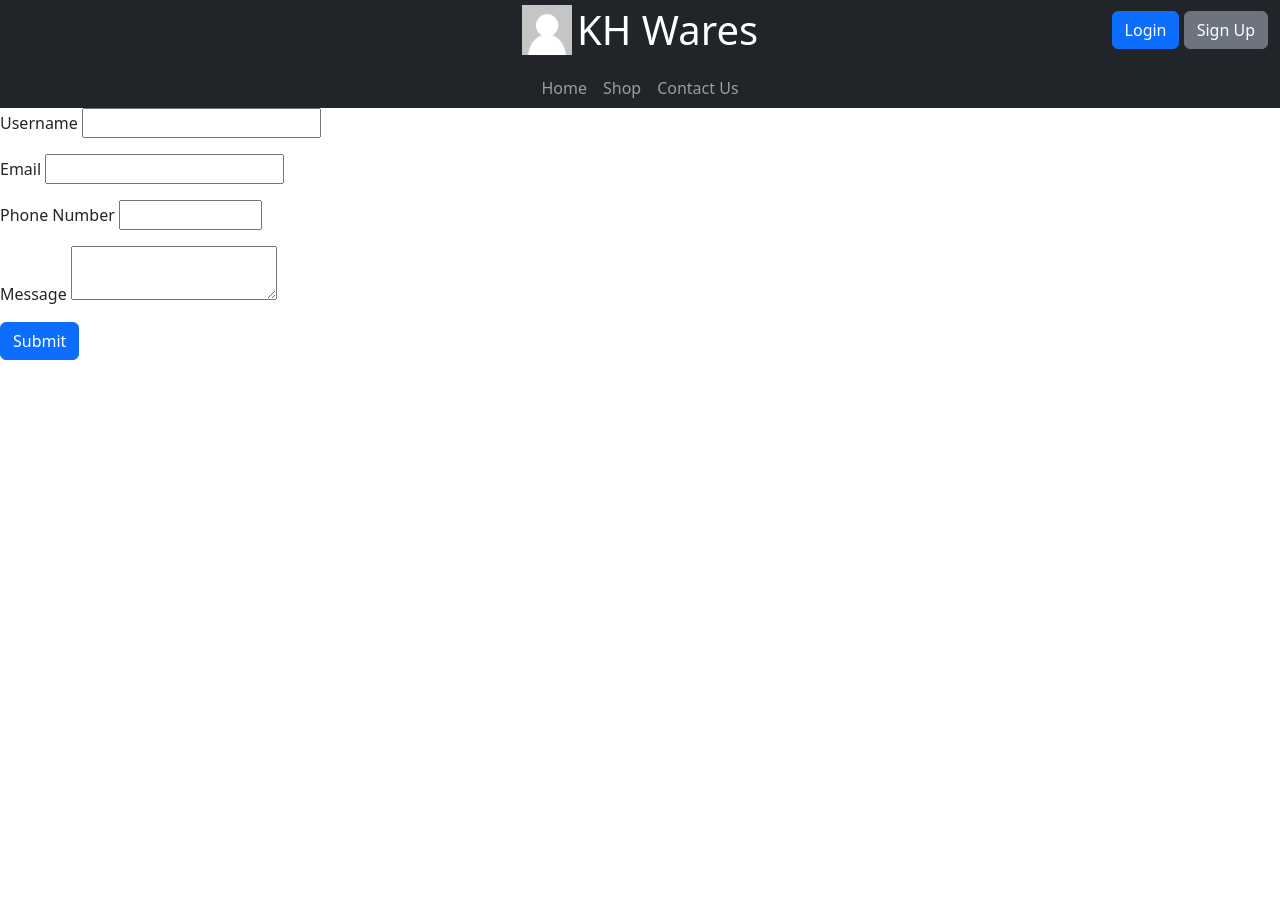
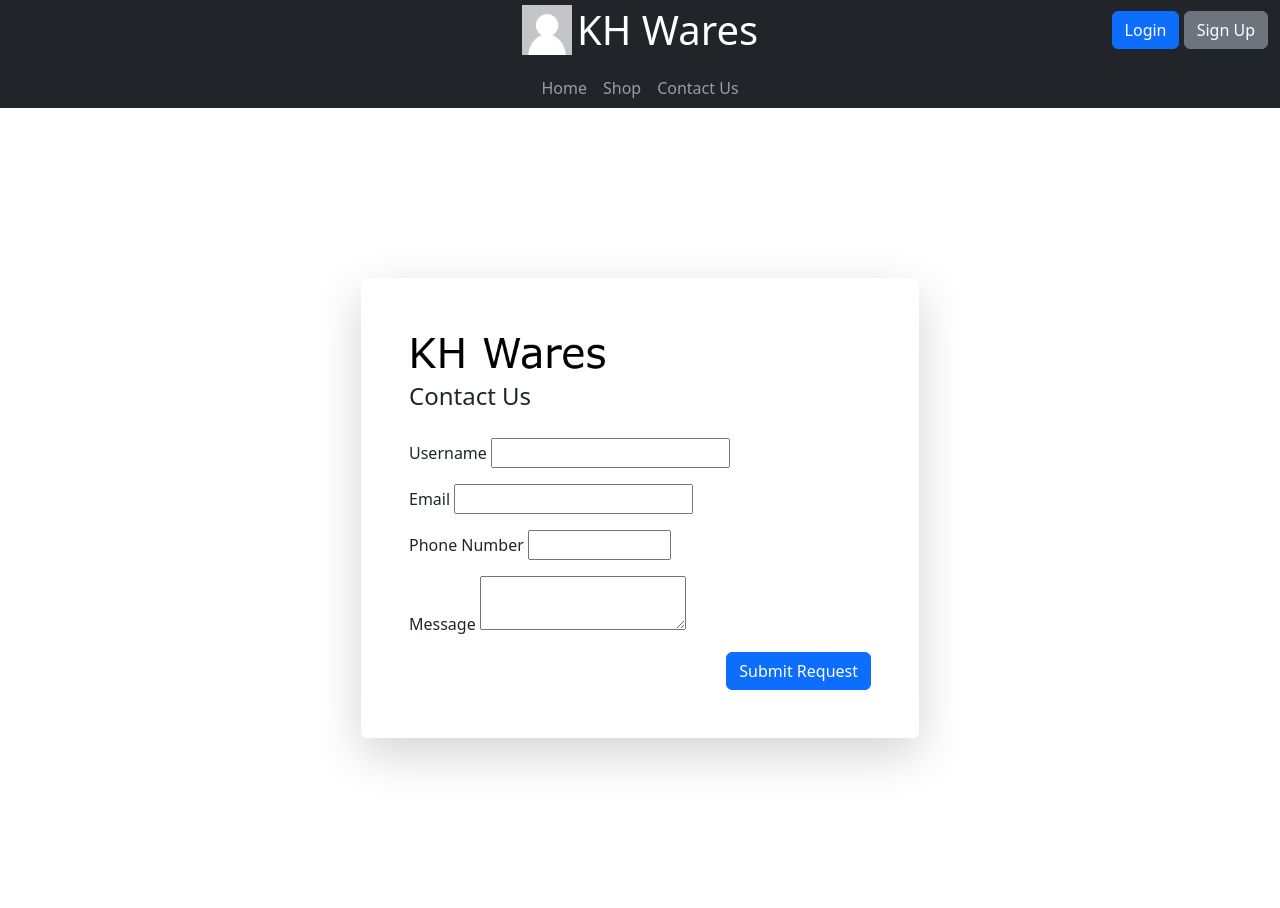
Before and after one commit to BurpBurp/AppDevProj, a Flask app: page /contact-us in a window 1280 px wide. Before the commit the page ends 360 px from the top, so only its background shows below. Run offline with Flask 3, Linux system fonts and the light colour scheme.

Commit message:
yw progress

```diff
--- a/database_models/ContactDBModel.py
+++ b/database_models/ContactDBModel.py
@@ -1,7 +1,4 @@
-from sqlalchemy import select, ForeignKey
 from database import db
-from database_models.UserDBModel import User
-import custom_exceptions
 
 
 class ContactUs(db.Model):
--- a/forms/ContactUsForm.py
+++ b/forms/ContactUsForm.py
@@ -1,12 +1,12 @@
 from flask_wtf import FlaskForm
-from wtforms import StringField, EmailField, SubmitField, TelField, TextAreaField, IntegerField
+from wtforms import StringField, EmailField, SubmitField, TextAreaField, IntegerField
 from wtforms.validators import DataRequired, Email, length, NumberRange
 
 
 class ContactUsForm(FlaskForm):
     name = StringField("Username", validators=[DataRequired(), length(1, 100)])
     email = EmailField("Email", validators=[DataRequired(), Email()])
-    phone_number = IntegerField("Phone Number", validators=[DataRequired(), NumberRange(00000000, 99999999)])
+    phone_number = IntegerField("Phone Number", validators=[DataRequired(), NumberRange(30000000, 99999999)])
     message = TextAreaField("Message", validators=[DataRequired(), length(1, 5000)])
     submit = SubmitField("Submit Request")
 
@@ -14,6 +14,6 @@ class ContactUsForm(FlaskForm):
 class UpdateContactForm(FlaskForm):
     name = StringField("Username", validators=[DataRequired(), length(1, 100)])
     email = EmailField("Email", validators=[DataRequired(), Email()])
-    phone_number = IntegerField("Phone Number", validators=[DataRequired(), NumberRange(00000000, 99999999)])
+    phone_number = IntegerField("Phone Number", validators=[DataRequired(), NumberRange(30000000, 99999999)])
     message = TextAreaField("Message", validators=[])
     submit = SubmitField("Submit Request")
--- a/templates/contact/custform.html
+++ b/templates/contact/custform.html
@@ -1,30 +1,47 @@
 {% extends 'base.html' %}
 
 {% block head %}
-<title>Contact</title>
+<title>Contact Us</title>
 
 
 {% endblock %}
 
 {% block main %}
 {{ "Update" if update else "" }}
-<form action="#" method="post">
+<div class="container justify-content-center min-vh-100 d-flex align-items-center">
+    <div class="container w-auto">
+        <div class="row justify-content-center">
+            <form action="#" method="post" class="col-md-6 shadow-lg rounded p-5">
+                <img src="{{ url_for('static',filename='Logo.png') }}" alt="" width="200">
                 {{ form.hidden_tag() }}
-
-  <div class="mb-3">
+                <fieldset class="form-group row g-3">
+                    <legend>Contact Us</legend>
+                    <div class=" col-md-auto">
                         {{ form.name.label }}
                         {{ form.name }}
-  </div><div class="mb-3">
+                    </div>
+
+                    <div class=" col-md-8">
                         {{ form.email.label }}
                         {{ form.email }}
-  </div><div class="mb-3">
+                    </div>
+
+                    <div class=" col-md-12">
                         {{ form.phone_number.label }}
                         {{ form.phone_number }}
                     </div>
-  <div class="mb-3">
+
+                    <div class=" col-md-12">
                         {{ form.message.label }}
                         {{ form.message }}
                     </div>
-  <button type="submit" class="btn btn-primary">Submit</button>
+
+                    <div class="col"> {{ form.submit(class="btn btn-primary float-end") }}</div>
+                </fieldset>
             </form>
+        </div>
+    </div>
+</div>
+
+
 {% endblock %}
```
Also changed, not shown: routes/contact_us.py (+14 -9 lines), instance/master.db (deleted). Lines whose indentation alone changed are shown as unchanged.
